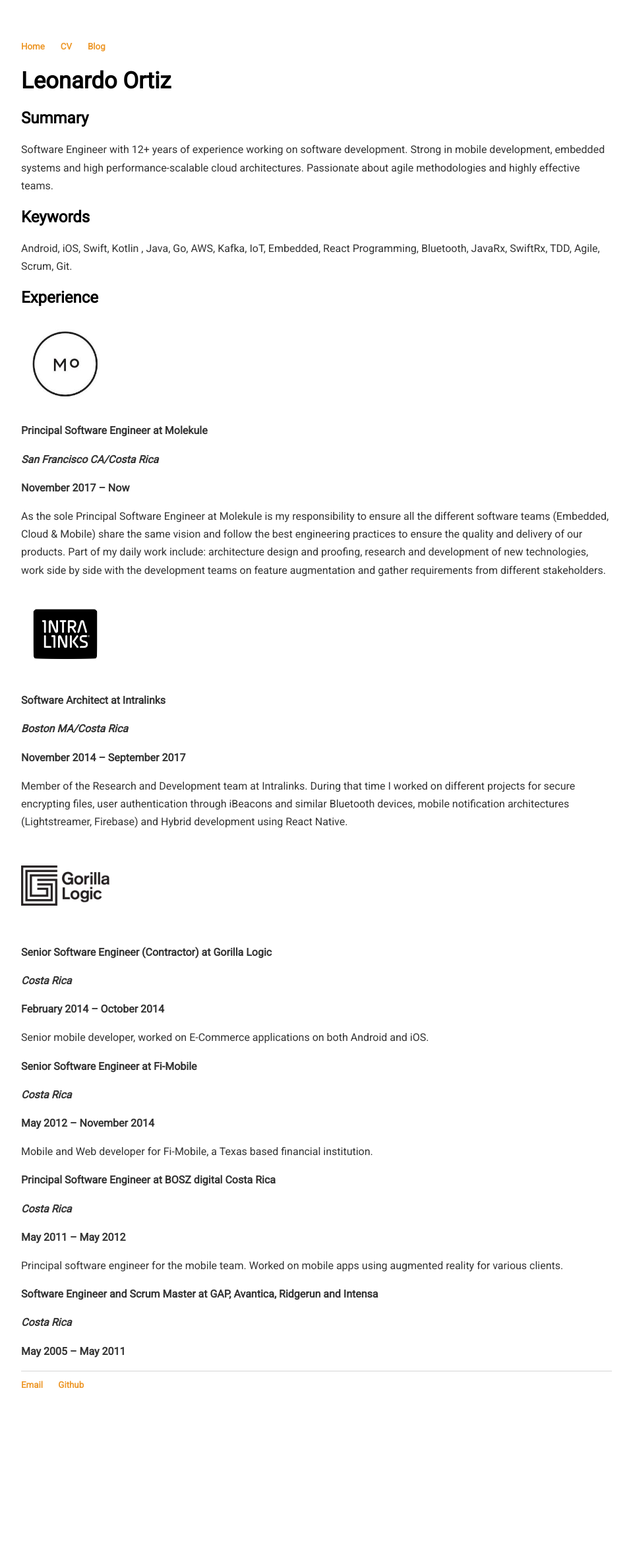
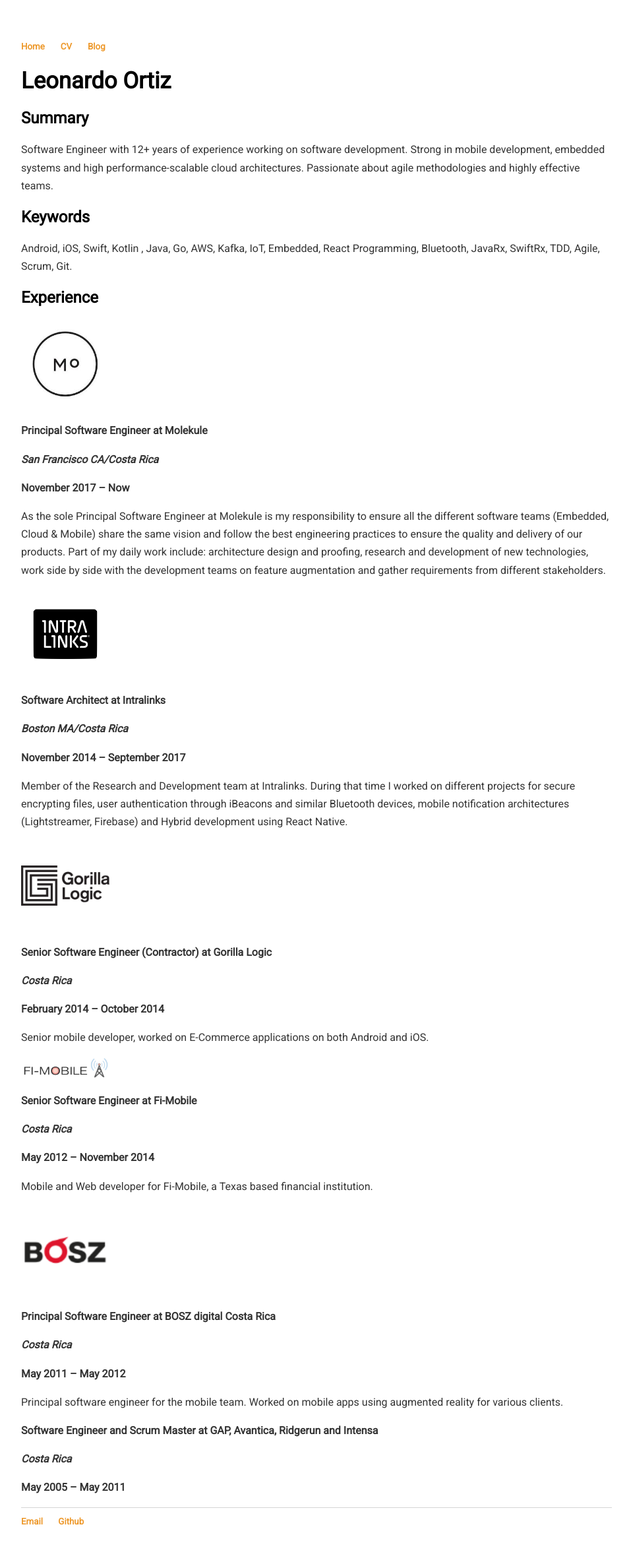
Before and after one commit to leohackerman/leohackerman.github.io, a Jekyll site: the page built from cv/cv.md, in a window 1280 px wide. Shown: the whole page at 66% size, without its empty margins (160-1114 px from the left). Built offline with Jekyll 4.4.1, drawn with Linux system fonts in a browser that asks for light colours; before the commit the page ends 2167 px from its top, so only the background shows below that.

Commit message:
updated icons

```diff
--- a/cv/cv.md
+++ b/cv/cv.md
@@ -53,7 +53,10 @@
 
 Senior mobile developer, worked on E-Commerce applications on both Android and iOS.
 
-<p/>
+<div>
+	<img src="/assets/fimobile.png" alt="Fi-Mobile" width="15%" height="15%">
+</div>
+
 **Senior Software Engineer at Fi-Mobile**
 <p/>
 ___Costa Rica___
@@ -65,7 +68,10 @@
 
 Mobile and Web developer for Fi-Mobile, a Texas based financial institution.
 
-<p/>
+<div>
+	<img src="/assets/bosz.png" alt="Bosz" width="15%" height="15%">
+</div>
+
 **Principal Software Engineer at BOSZ digital Costa Rica**
 <p/>
 ___Costa Rica___
```
Also changed, not shown: assets/bosz.png (added), assets/fimobile.png (added).
